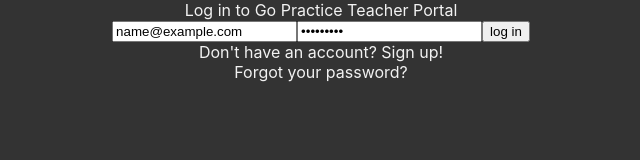
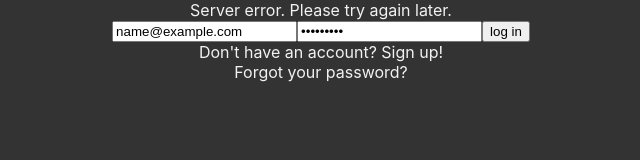
Before and after one commit to relasine/go-practice-desktop-tp, a React (Create React App) app: page / in a window 1280 px wide. Both pictures are taken after typing "name@example.com", "Sample123" into the empty fields and a click on the button "log in". Shown: the top 160 px of the page, without its empty margins (319-959 px from the left). Built offline with nearby package versions, Linux system fonts and the light colour scheme; no server answers.

Commit message:
Add message handling to Login

```diff
--- a/src/components/Login.js
+++ b/src/components/Login.js
@@ -69,9 +69,22 @@
   };
 
   render() {
+    const { status } = this.state;
     return (
       <form className="login" onSubmit={e => this.handleSubmit(e)}>
-        <p className="login-label">Log in to Go Practice Teacher Portal</p>
+        {status === "entry" && (
+          <p className="login-label">Log in to Go Practice Teacher Portal</p>
+        )}
+        {status === "fetching" && <p className="login-label">Logging in...</p>}
+        {status === "no match" && (
+          <p className="login-label">Email/password do not match our records</p>
+        )}
+        {status === "error" && (
+          <p className="login-label">Server error. Please try again later.</p>
+        )}
+        {status === "incomplete" && (
+          <p className="login-label">Missing email or password</p>
+        )}
         <input
           className="login-input"
           name="email"
```
